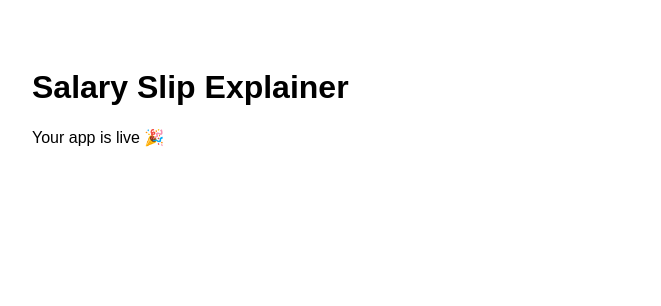
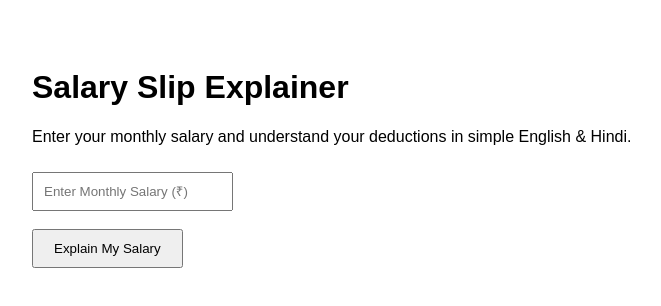
Before and after one commit to salarysamjho/salary-slip-explainer-v1, a Next.js app: page / in a window 1280 px wide. Shown: the top 306 px of the page, without its empty margins (16-677 px from the left). Built offline with nearby package versions, Linux system fonts and the light colour scheme.

Commit message:
Update page.tsx

```diff
--- a/app/page.tsx
+++ b/app/page.tsx
@@ -1,8 +1,52 @@
+"use client";
+
+import { useState } from "react";
+
 export default function Home() {
+  const [salary, setSalary] = useState("");
+  const [show, setShow] = useState(false);
+
   return (
     <main style={{ padding: "40px", fontFamily: "Arial" }}>
       <h1>Salary Slip Explainer</h1>
-      <p>Your app is live 🎉</p>
+
+      <p>
+        Enter your monthly salary and understand your deductions in simple
+        English & Hindi.
+      </p>
+
+      <input
+        type="number"
+        placeholder="Enter Monthly Salary (₹)"
+        value={salary}
+        onChange={(e) => setSalary(e.target.value)}
+        style={{ padding: "10px", marginTop: "10px" }}
+      />
+
+      <br /><br />
+
+      <button
+        onClick={() => setShow(true)}
+        style={{ padding: "10px 20px", cursor: "pointer" }}
+      >
+        Explain My Salary
+      </button>
+
+      {show && salary && (
+        <div style={{ marginTop: "30px" }}>
+          <h2>Explanation</h2>
+
+          <p>
+            <b>English:</b> From your salary, some amount is deducted for Provident
+            Fund (PF) and other benefits. This helps you save money for the future.
+          </p>
+
+          <p>
+            <b>हिंदी:</b> आपकी सैलरी से पीएफ (Provident Fund) और अन्य सुविधाओं के
+            लिए कुछ पैसे काटे जाते हैं। यह भविष्य के लिए आपकी बचत होती है।
+          </p>
+        </div>
+      )}
     </main>
   );
 }
```
